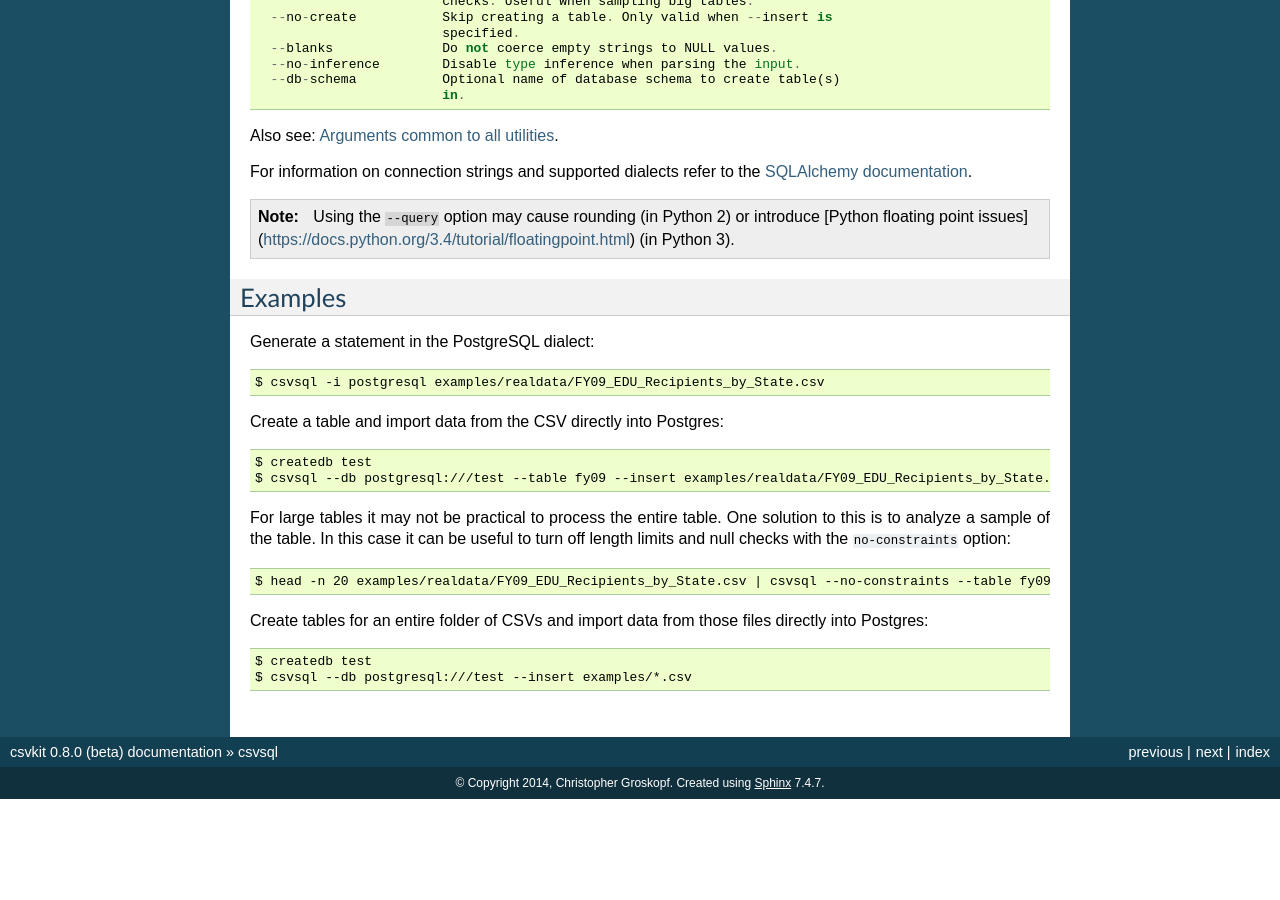
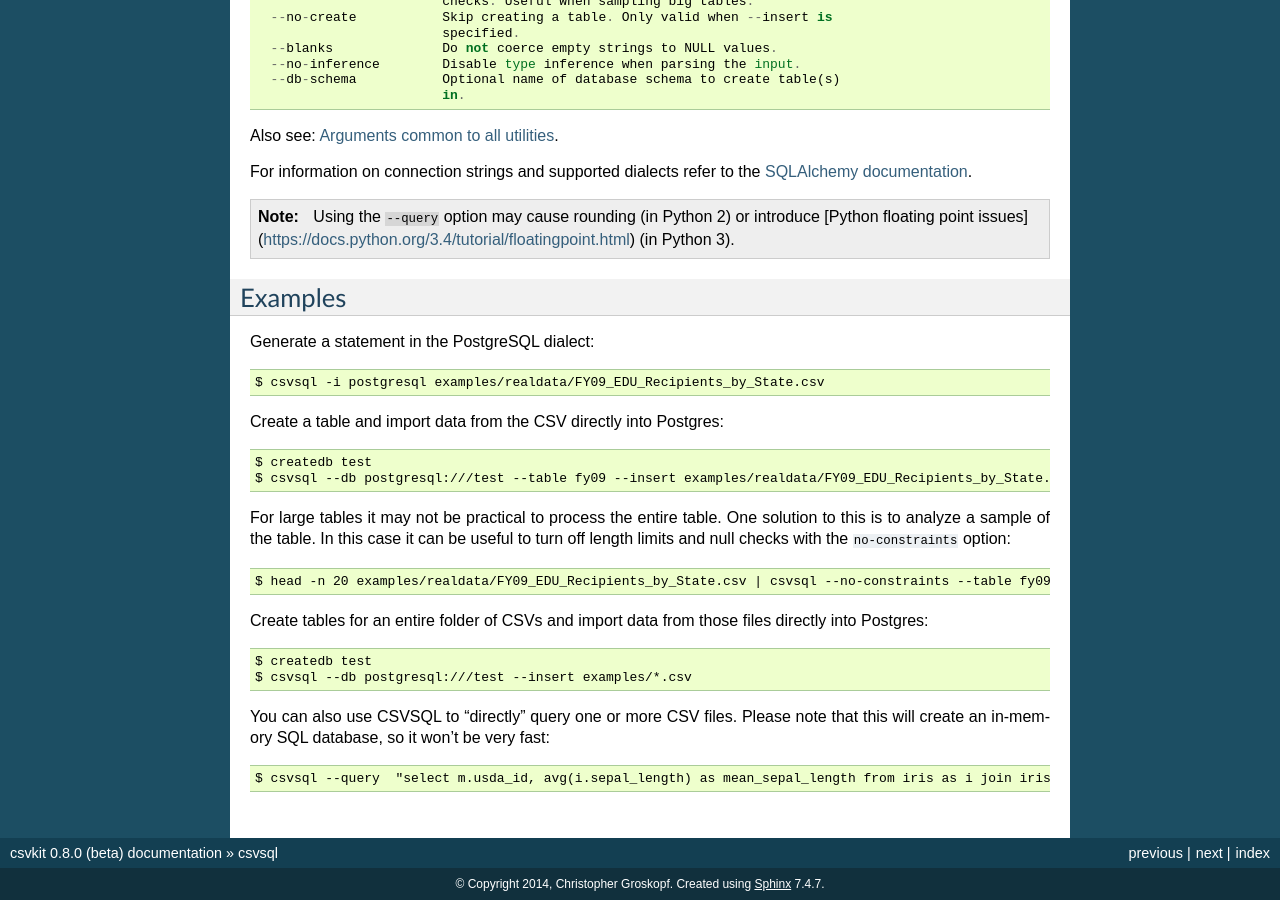
Before and after one commit to wireservice/csvkit, a Sphinx documentation site: the page built from docs/scripts/csvsql.rst, in a window 1280 px wide and 900 px high, scrolled down 764 px. Built offline with Sphinx 7.4.7, drawn with Linux system fonts in a browser that asks for light colours; before the commit the page ends 1563 px from its top, so only the background shows below that.

Commit message:
Better docs for csvsql --query.

```diff
--- a/docs/scripts/csvsql.rst
+++ b/docs/scripts/csvsql.rst
@@ -79,3 +79,7 @@ Create tables for an entire folder of CSVs and import data from those files dire
 
     $ createdb test
     $ csvsql --db postgresql:///test --insert examples/*.csv
+
+You can also use CSVSQL to "directly" query one or more CSV files. Please note that this will create an in-memory SQL database, so it won't be very fast::
+
+    $ csvsql --query  "select m.usda_id, avg(i.sepal_length) as mean_sepal_length from iris as i join irismeta as m on (i.species = m.species) group by m.species" examples/iris.csv examples/irismeta.csv
```
Also changed, not shown: 1 other file.
